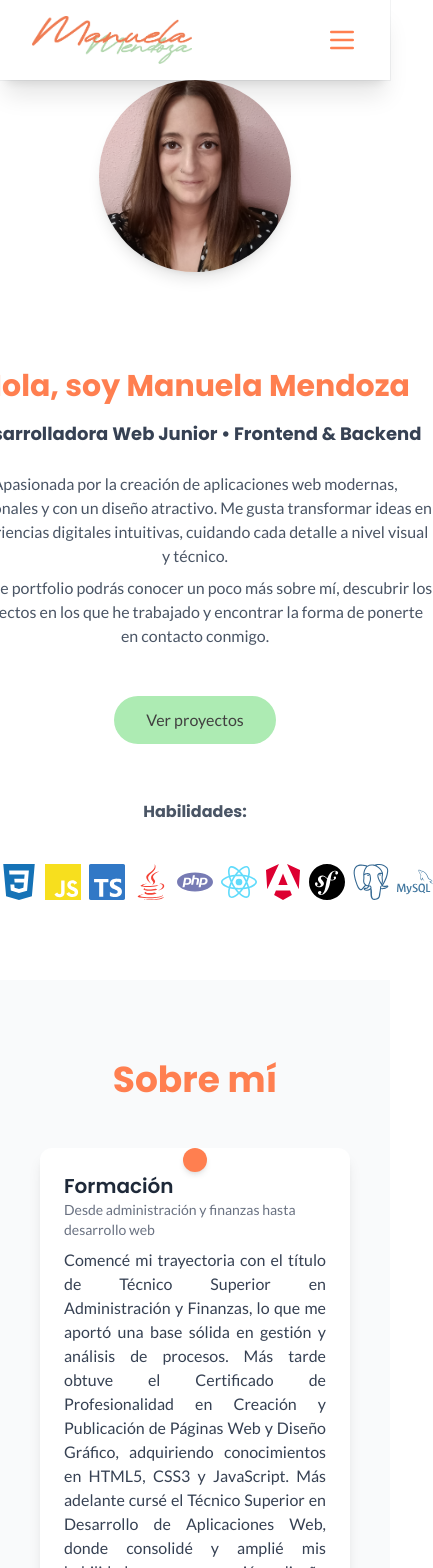
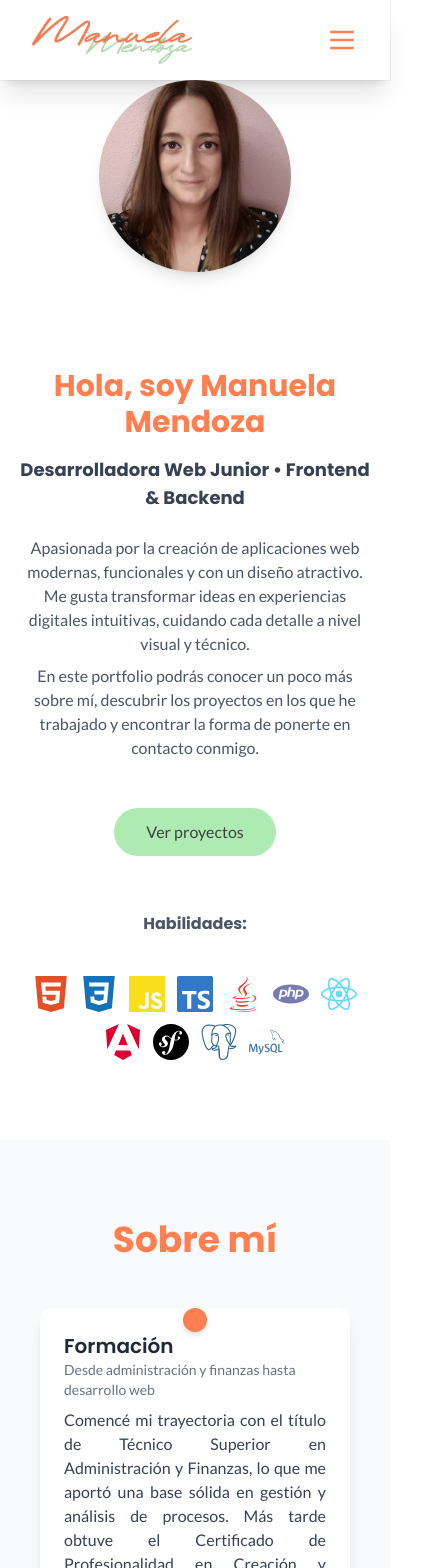
Before and after one commit to manuela217/portfolio-personal-react, a React (Vite) app: page / in a window 390 px wide. Shown: the top 1568 px of the page, 433 px wide, since content can reach past the window. Built offline with nearby package versions, Linux system fonts and the light colour scheme.

Commit message:
Fix: update responsive mobile

```diff
--- a/src/components/Header.jsx
+++ b/src/components/Header.jsx
@@ -6,8 +6,8 @@ export default function Header() {
   const closeMenu = () => setIsNavbarOpen(false);
 
   return (
-    <header className="fixed top-0 left-0 w-full bg-white h-20 sm:h-24 z-50">
-      <div className="relative bg-white shadow-xl ring-1 ring-gray-900/5">
+    <header className="fixed top-0 left-0 w-full bg-white z-50 shadow-xl ring-1 ring-gray-900/5">
+      <div className="relative bg-white">
         <nav className="px-8 sm:px-18 py-4 sm:flex sm:items-center sm:justify-between">
           <section className="flex justify-between w-full sm:w-auto">
             <a href="/">
--- a/src/components/Hero.jsx
+++ b/src/components/Hero.jsx
@@ -6,10 +6,10 @@ export default function Hero() {
   return (
     <section
       id="hero"
-      className="min-h-screen flex flex-col-reverse md:flex-row items-center justify-center px-8 py-20 bg-white"
+      className="min-h-screen flex flex-col-reverse md:flex-row items-center justify-center px-4 sm:px-8 py-20 bg-white"
     >
 
-      <div className="flex flex-col items-center md:items-start text-center md:text-left max-w-3xl mt-14">
+      <div className="flex flex-col items-center md:items-start text-center md:text-left max-w-3xl mt-14 overflow-x-hidden">
         <h1 className="font-poppins text-3xl sm:text-4xl md:text-6xl font-bold text-[#FF7F50]"> Hola, soy Manuela Mendoza </h1>
 
         <h2 className="font-poppins text-lg sm:text-xl md:text-2xl font-bold text-gray-700 mt-4 mb-6"> Desarrolladora Web Junior • Frontend & Backend </h2>
@@ -31,7 +31,7 @@ export default function Hero() {
         </a>
 
         <h2 className="font-poppins text-base sm:text-base md:text-2xl font-bold text-gray-600 mt-4 mb-2"> Habilidades: </h2>
-        <div className="flex justify-center sm:gap-4 md:justify-start gap-2 mt-8 text-4xl">
+        <div className="flex flex-wrap justify-center gap-3 sm:gap-4 md:justify-start mt-8 text-4xl">
           <SiHtml5 className="text-[#E34F26]" title="HTML5" />
           <SiCss3 className="text-[#1572B6]" title="CSS3" />
           <SiJavascript className="text-[#F7DF1E]" title="JavaScript" />
--- a/src/components/Projects.jsx
+++ b/src/components/Projects.jsx
@@ -34,13 +34,13 @@ export default function Proyects () {
             </div>
             <div className="flex gap-4 mt-6">
               <a
-                href="#"
+                href="https://github.com/manuela217/portfolio-personal-react"
                 target="_blank"
                 className="bg-[#FF7F50] text-white px-8 py-3 mt-10 mb-10 rounded-full font-medium transition duration-300 ease-in-out hover:-translate-y-1 hover:scale-105" >
                 Ver código
               </a>
               <a
-                href="#"
+                href="https://portfolio-manuela-mendoza-barba.netlify.app/"
                 className="bg-white border-2 border-[#FF7F50] text-[#FF7F50] px-8 py-3 mt-10 mb-10 rounded-full font-medium transition duration-300 ease-in-out hover:-translate-y-1 hover:scale-105" >
                 Ver demo
               </a>
```
